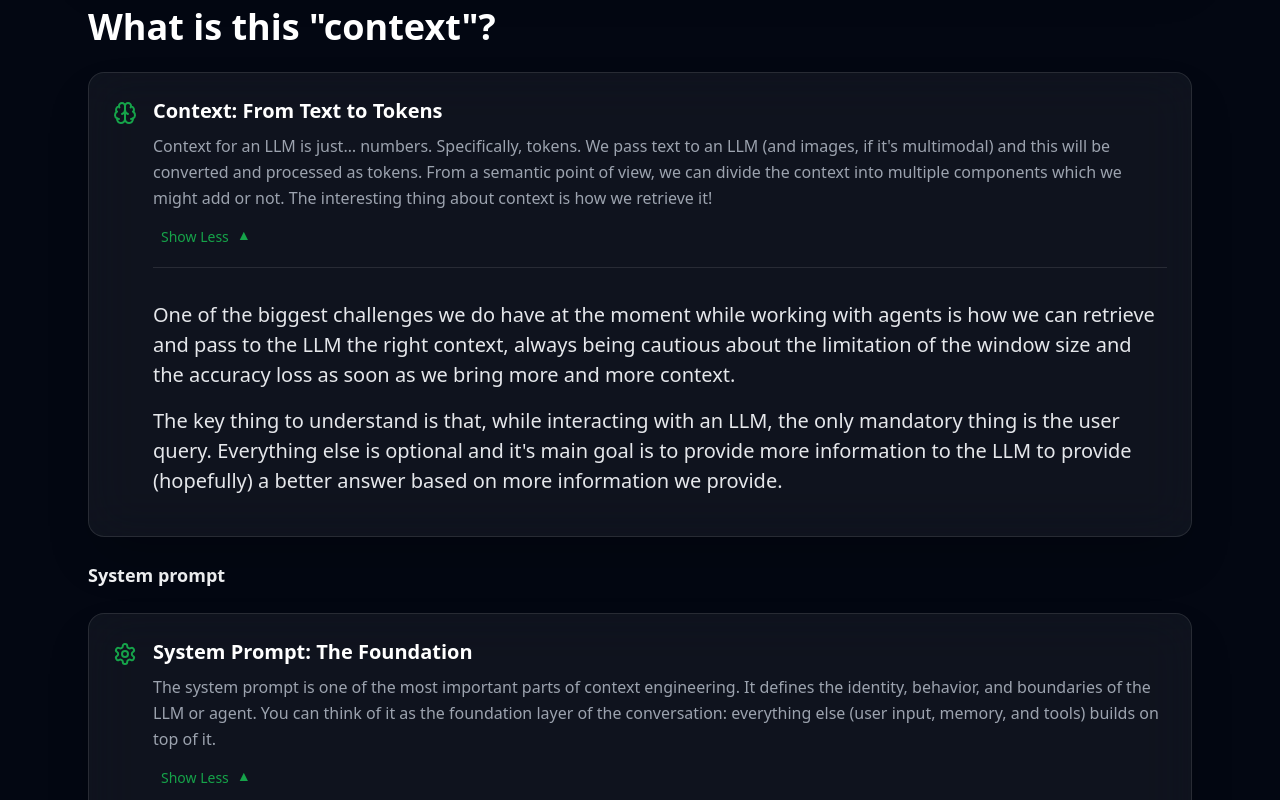
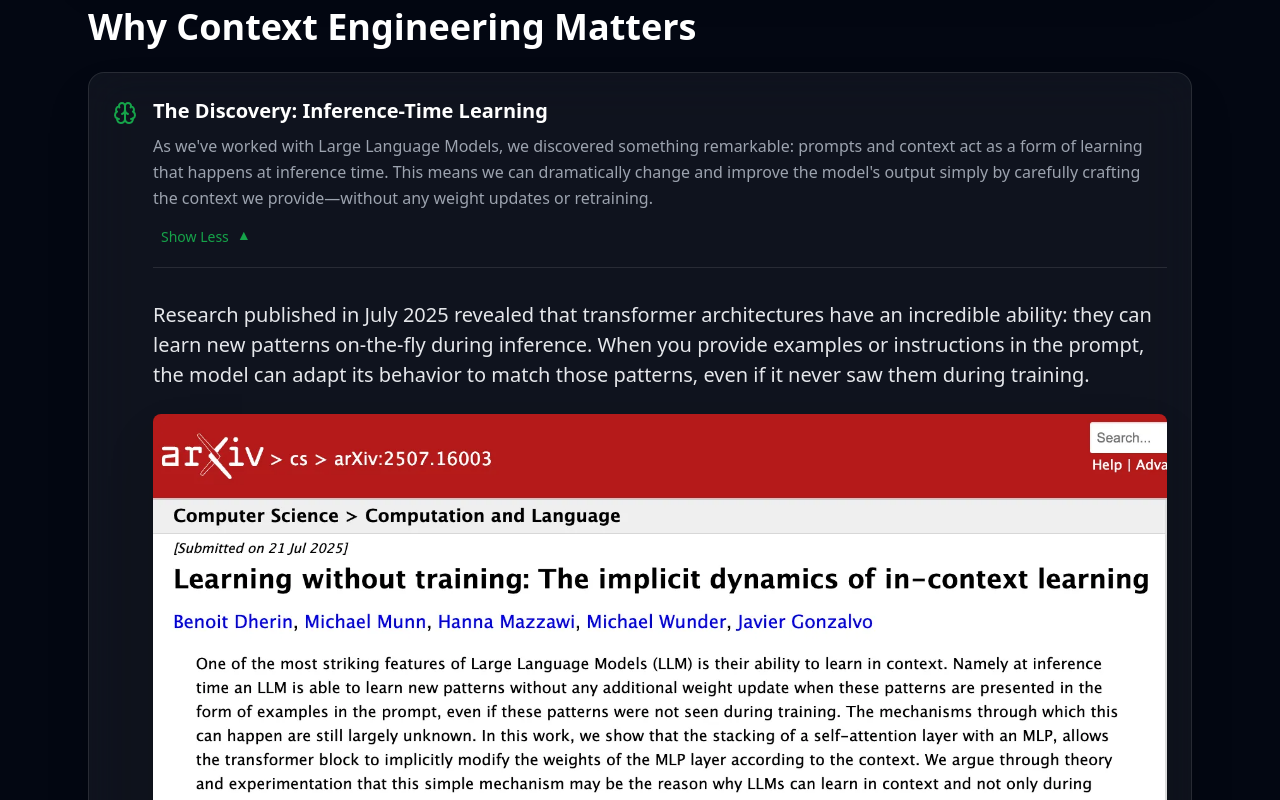
Before and after one commit to alfonsograziano/node-code-sandbox-mcp, a React (Vite) app in the folder website/: page /pillars/context in a window 1280 px wide. Shown: the part 1440-2240 px from the top of the page. Built offline with nearby package versions, Linux system fonts and the light colour scheme.

Commit message:
feat(website): context pillar

```diff
--- a/website/src/staticPages/pillars/context.mdx
+++ b/website/src/staticPages/pillars/context.mdx
@@ -12,6 +12,124 @@ import { Settings, Wrench, MessageSquare, Brain, Shield, Target, Palette, Globe,
     alt="Context Engineering Diagram"
     className="w-full h-auto rounded-lg shadow-2xl"
   />
+</div>
+
+## Why Context Engineering Matters
+
+<div className="my-8">
+  <ConceptCard
+    icon={Brain}
+    title="The Discovery: Inference-Time Learning"
+    description="As we've worked with Large Language Models, we discovered something remarkable: prompts and context act as a form of learning that happens at inference time. This means we can dramatically change and improve the model's output simply by carefully crafting the context we provide—without any weight updates or retraining."
+    expandable={true}
+    defaultExpanded={true}
+  >
+    <div className="space-y-6">
+      <p className="text-gray-300">
+        Research published in July 2025 revealed that transformer architectures have an incredible ability: they can learn new patterns on-the-fly during inference. When you provide examples or instructions in the prompt, the model can adapt its behavior to match those patterns, even if it never saw them during training.
+      </p>
+
+      <div className="my-6">
+        <div className="mb-12 -mx-6 md:-mx-8 lg:-mx-12">
+          <img
+            src="/images/pillars/learning_without_training.webp"
+            alt="Learning without training"
+            className="w-full h-auto rounded-lg shadow-2xl"
+          />
+        </div>
+      </div>
+
+      <div className="backdrop-blur-md bg-white/5 border border-white/10 rounded-xl p-6">
+        <p className="text-gray-300 mb-4">
+          <strong className="text-green-400">How it works:</strong> The combination of self-attention layers and MLP (Multi-Layer Perceptron) layers in transformer blocks allows the model to implicitly modify how it processes information based on the context. Think of it as the model temporarily "rewiring" itself to better handle the specific task you're asking it to perform, all without changing its actual weights.
+        </p>
+        <p className="text-gray-300">
+          This discovery, detailed in <a href="https://arxiv.org/abs/2507.16003" target="_blank" rel="noopener noreferrer" className="text-green-400 hover:text-green-300 underline">"Learning without training: The implicit dynamics of in-context learning"</a>, shows that transformer blocks can transform context into low-rank weight updates of the MLP layer. This is why few-shot learning and prompt engineering work so effectively.
+        </p>
+      </div>
+    </div>
+  </ConceptCard>
+</div>
+
+<div className="my-8">
+  <ConceptCard
+    icon={Shield}
+    title="The Reality Check: Context Window Limitations"
+    description="While it's tempting to think 'more context equals better results,' reality is more nuanced. There are two critical limitations that prevent us from simply maxing out the context window."
+    expandable={true}
+    defaultExpanded={true}
+  >
+    <div className="space-y-6">
+      <div className="grid grid-cols-1 md:grid-cols-2 gap-6">
+        <div className="backdrop-blur-md bg-white/5 border border-white/10 rounded-xl p-6">
+          <h4 className="text-green-400 font-semibold mb-3">1. Context Window Size Limits</h4>
+          <p className="text-gray-300">
+            Every LLM has a maximum context window—a hard limit on how many tokens it can process in a single request. Even models that claim to support millions of tokens have practical limits.
+          </p>
+        </div>
+        <div className="backdrop-blur-md bg-white/5 border border-white/10 rounded-xl p-6">
+          <h4 className="text-green-400 font-semibold mb-3">2. Performance Degradation</h4>
+          <p className="text-gray-300">
+            More context doesn't always mean better results. As you add more information, the model struggles to retain and effectively use all of it, leading to decreased accuracy and quality.
+          </p>
+        </div>
+      </div>
+
+      <div className="my-6">
+        <div className="mb-12 -mx-6 md:-mx-8 lg:-mx-12">
+          <img
+            src="/images/pillars/context_is_what_you_need.webp"
+            alt="Context is what you need"
+            className="w-full h-auto rounded-lg shadow-2xl"
+          />
+        </div>
+      </div>
+
+      <div className="backdrop-blur-md bg-white/5 border border-white/10 rounded-xl p-6">
+        <p className="text-gray-300 mb-4">
+          Research from <a href="https://arxiv.org/abs/2509.21361" target="_blank" rel="noopener noreferrer" className="text-green-400 hover:text-green-300 underline">"Context Is What You Need: The Maximum Effective Context Window for Real World Limits of LLMs"</a> reveals a critical finding: the <strong className="text-green-400">Maximum Effective Context Window (MECW)</strong> is drastically different from the advertised Maximum Context Window (MCW).
+        </p>
+        <ul className="list-disc pl-6 space-y-2 text-gray-300 mb-4">
+          <li>Some top-tier models failed with as little as <strong className="text-green-400">100 tokens</strong> in context</li>
+          <li>Most models showed severe accuracy degradation by <strong className="text-green-400">1,000 tokens</strong></li>
+          <li>All models fell short of their advertised maximum by as much as <strong className="text-green-400">99 percent</strong></li>
+          <li>The effective window size <strong className="text-green-400">varies based on problem type</strong>—what works for one task may not work for another</li>
+        </ul>
+        <p className="text-gray-300">
+          This means that even if a model claims to support 1 million tokens, the actual effective context window where it performs well might be only a fraction of that.
+        </p>
+      </div>
+    </div>
+  </ConceptCard>
+</div>
+
+<div className="my-8">
+  <ConceptCard
+    icon={Target}
+    title="The Challenge: Finding the Balance"
+    description="We need to simultaneously maximize context to improve performance while minimizing it to maintain quality and control costs. This is where Context Engineering comes in."
+    expandable={true}
+    defaultExpanded={true}
+  >
+    <div className="space-y-4 text-gray-300">
+      <p>
+        Unfortunately, we cannot simply max out the context window, pass all our data, and hope for better results. Beyond the performance degradation, there are practical considerations:
+      </p>
+      <ul className="list-disc pl-6 space-y-2">
+        <li><strong className="text-green-400">Cost:</strong> Most LLM providers charge per token. Filling a large context window can become prohibitively expensive.</li>
+        <li><strong className="text-green-400">Latency:</strong> Processing more tokens takes more time, slowing down your application.</li>
+        <li><strong className="text-green-400">Quality:</strong> As research shows, more context often leads to worse results, not better ones.</li>
+      </ul>
+      <p className="mt-4">
+        This creates a fundamental challenge: we need to find techniques that allow us to <strong className="text-green-400">maximize the amount of relevant context</strong> we provide (to improve task performance) while <strong className="text-green-400">minimizing the total context size</strong> (to maintain quality and control costs).
+      </p>
+      <div className="mt-6 pt-6 border-t border-white/10">
+        <p className="text-gray-300 text-lg">
+          <strong className="text-green-400">Context Engineering</strong> is the art and science of retrieving, selecting, and structuring the right context so that LLMs can correctly perform tasks while keeping context size under control. It's about being intentional and strategic with every piece of information we include.
+        </p>
+      </div>
+    </div>
+  </ConceptCard>
 </div>
 
 ## What is this "context"?
```
Also changed, not shown: website/public/images/pillars/context_is_what_you_need.webp (added), website/public/images/pillars/learning_without_training.webp (added).
